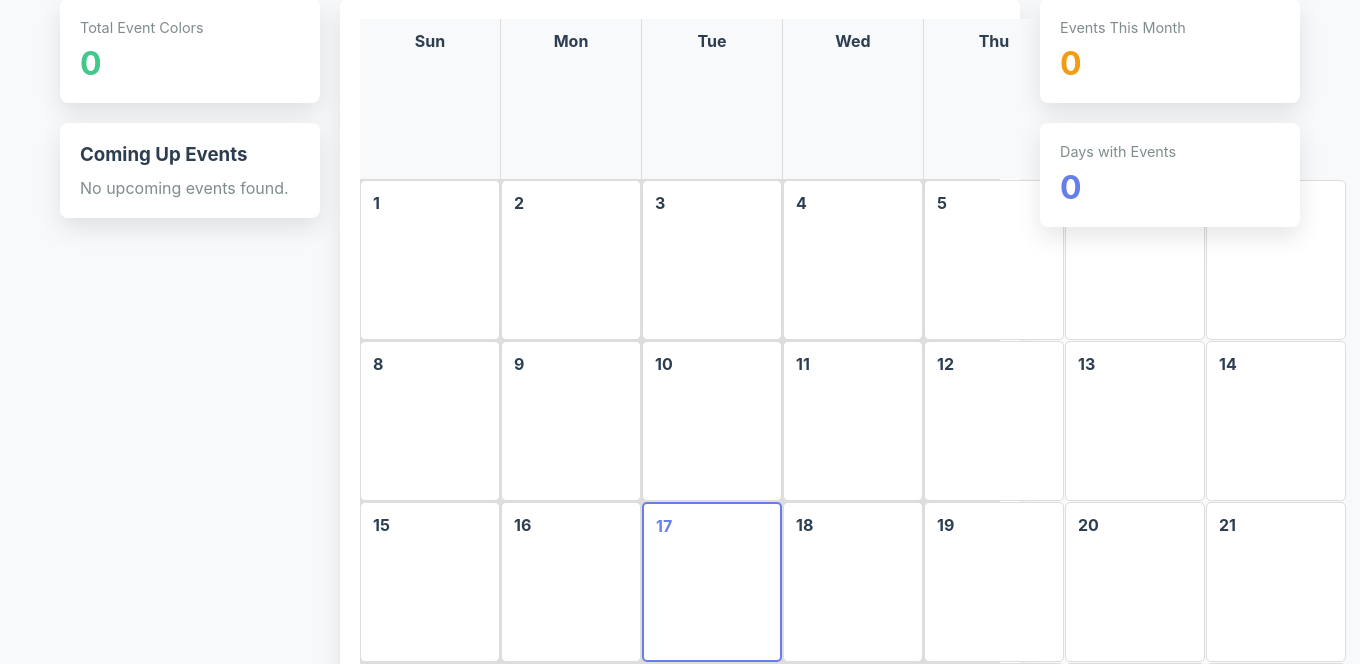
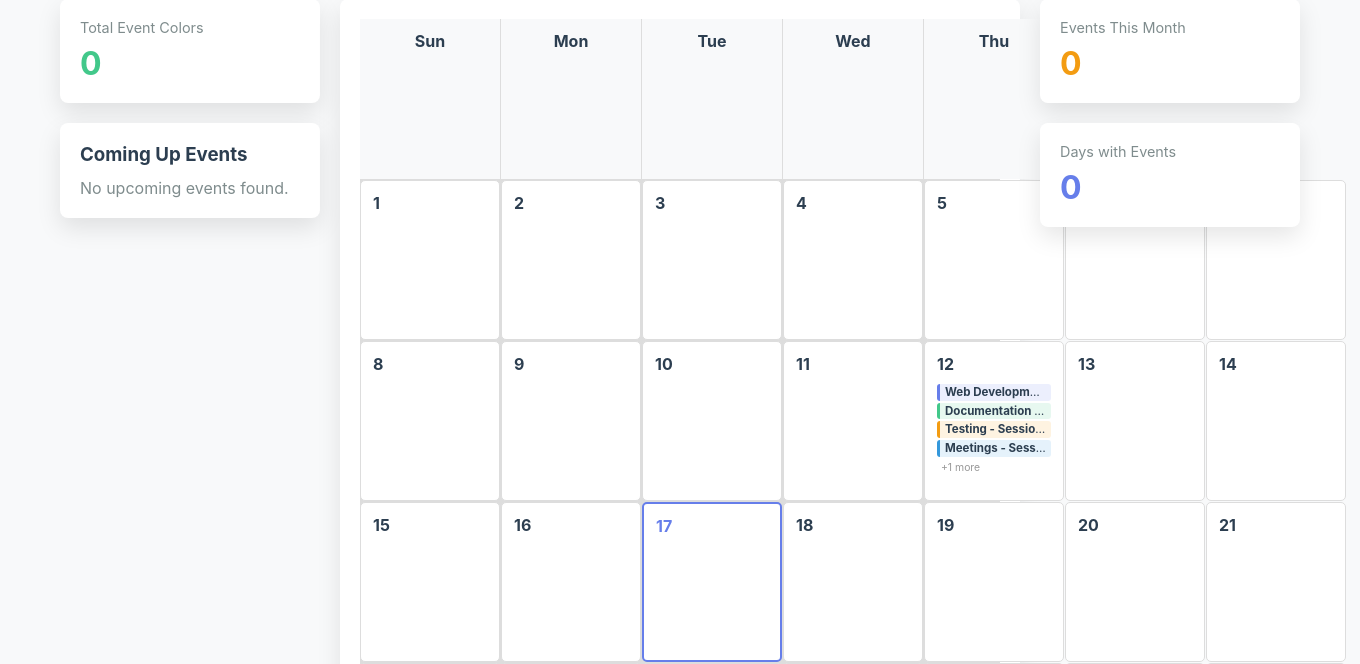
Before and after one commit to DanielsG08/clockit, a PHP site: page /clock-it/calendar.php in a window 1360 px wide. Shown: the part 306-970 px from the top of the page. Run offline with PHP 8.4, Linux system fonts and the light colour scheme; the visitor is signed in with stand-in values (Sample User, id 1); data comes from the database, SQL or seed files in the repository; both versions use the stored data as it was after the commit.

Commit message:
john made me do this

```diff
--- a/calendar.php
+++ b/calendar.php
@@ -29,6 +29,46 @@ try {
     ) ?? [];
 } catch (Exception $e) {
     // Table might not exist yet, continue without events
+}
+
+// Also fetch time sessions within the month and include them as calendar items
+try {
+    $sessions = $db->fetchAll(
+        "SELECT ts.id, ts.start_time, ts.end_time, ts.duration_seconds, ts.description, ts.project_id, p.name as project_name, p.color as project_color
+         FROM time_sessions ts
+         LEFT JOIN projects p ON ts.project_id = p.id
+         WHERE ts.user_id = ? AND DATE(ts.start_time) BETWEEN ? AND ?
+         ORDER BY ts.start_time ASC",
+        [$userId, $monthStart, $monthEnd]
+    ) ?? [];
+
+    foreach ($sessions as $s) {
+        $dateOnly = date('Y-m-d', strtotime($s['start_time']));
+        $timeOnly = date('H:i', strtotime($s['start_time']));
+        $title = $s['project_name'] ? ($s['project_name'] . ' - Session') : 'Session';
+        $color = $s['project_color'] ?: '#42c88a';
+        $desc = $s['description'] ?: '';
+        $durationLabel = '';
+        if (!empty($s['duration_seconds'])) {
+            $h = floor($s['duration_seconds'] / 3600);
+            $m = floor(($s['duration_seconds'] % 3600) / 60);
+            $durationLabel = trim(($h ? $h . 'h ' : '') . ($m ? $m . 'm' : ''));
+            if ($durationLabel) $desc = ($desc ? $desc . '\n' : '') . 'Duration: ' . $durationLabel;
+        }
+
+        $events[] = [
+            'id' => 'session_' . $s['id'],
+            'title' => $title,
+            'description' => $desc,
+            'event_date' => $dateOnly,
+            'event_time' => $timeOnly,
+            'color' => $color,
+            'calendar_type' => 'Session',
+            'session_id' => $s['id']
+        ];
+    }
+} catch (Exception $e) {
+    // ignore session loading errors
 }
 
 // Build calendar arrays for events
```
Also changed, not shown: data/clock-it.db.
